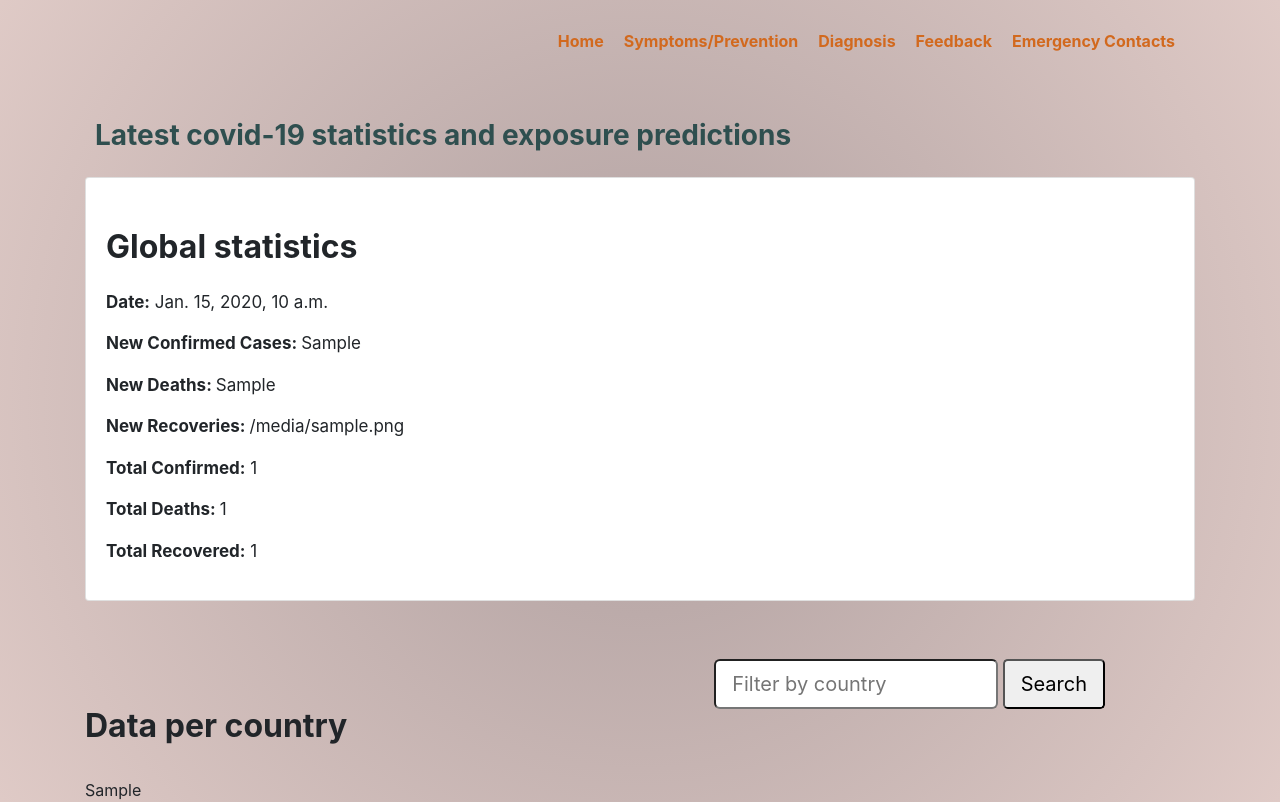
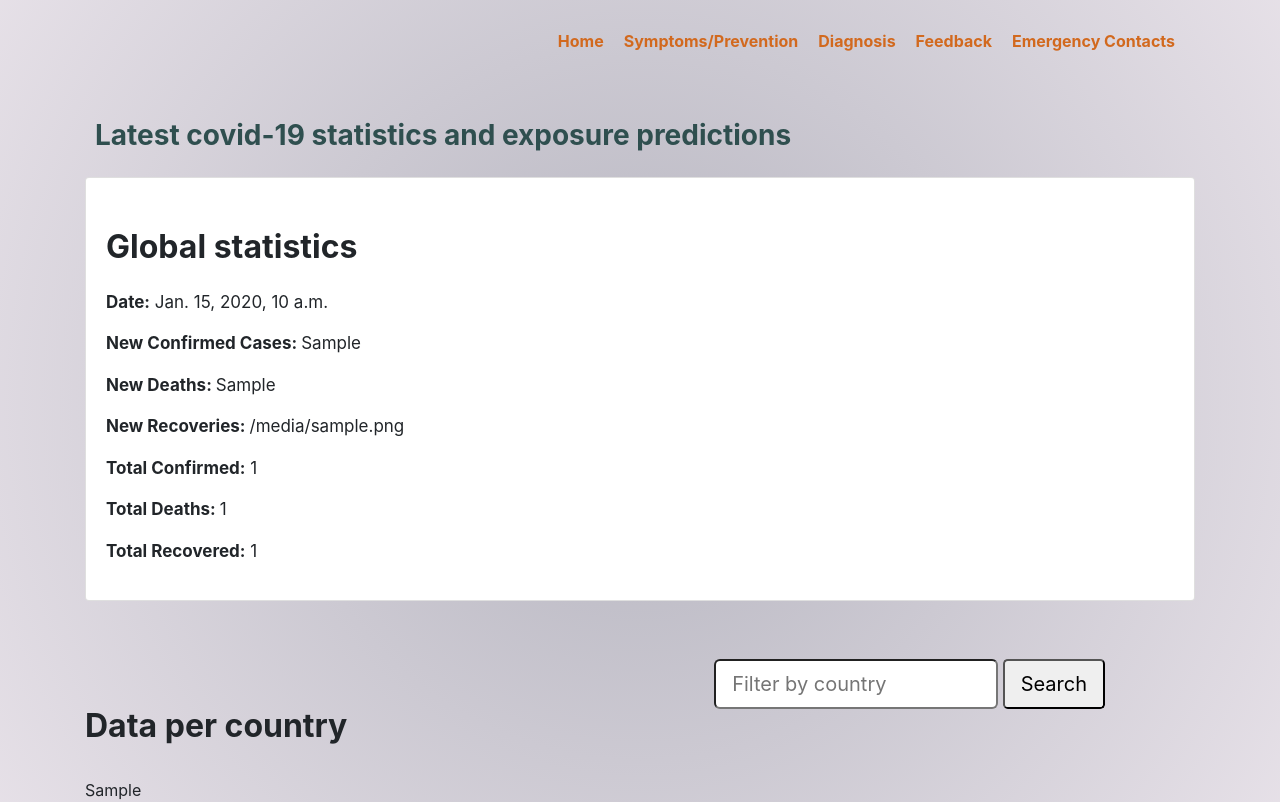
Before and after one commit to MsMutinda/CovidTracker, a Django app: template Tracker/templates/Tracker/home.html in a window 1280 px wide. Run offline with Django 3.2, Linux system fonts and the light colour scheme; the template is opened without the code that fills it: most values are stand-ins (such as "Sample title", 1, 10 or a date in 2020); parts of the project's set-up code (start-up, migrations or seed data) failed here and were passed over; some libraries are stand-ins or nearby versions.

Commit message:
Home styling

```diff
--- a/Tracker/templates/Tracker/home.html
+++ b/Tracker/templates/Tracker/home.html
@@ -10,7 +10,7 @@
 <!--        <script src="{% static '/js/processHbars.js' %}" type="text/javascript"></script>-->
 </head>
 
-<body style="background-color: #f6e1d2;">
+<body>
 <div class="container">
   <div>
     <ul class="float-right list-unstyled font-weight-bold pt-4">
```
